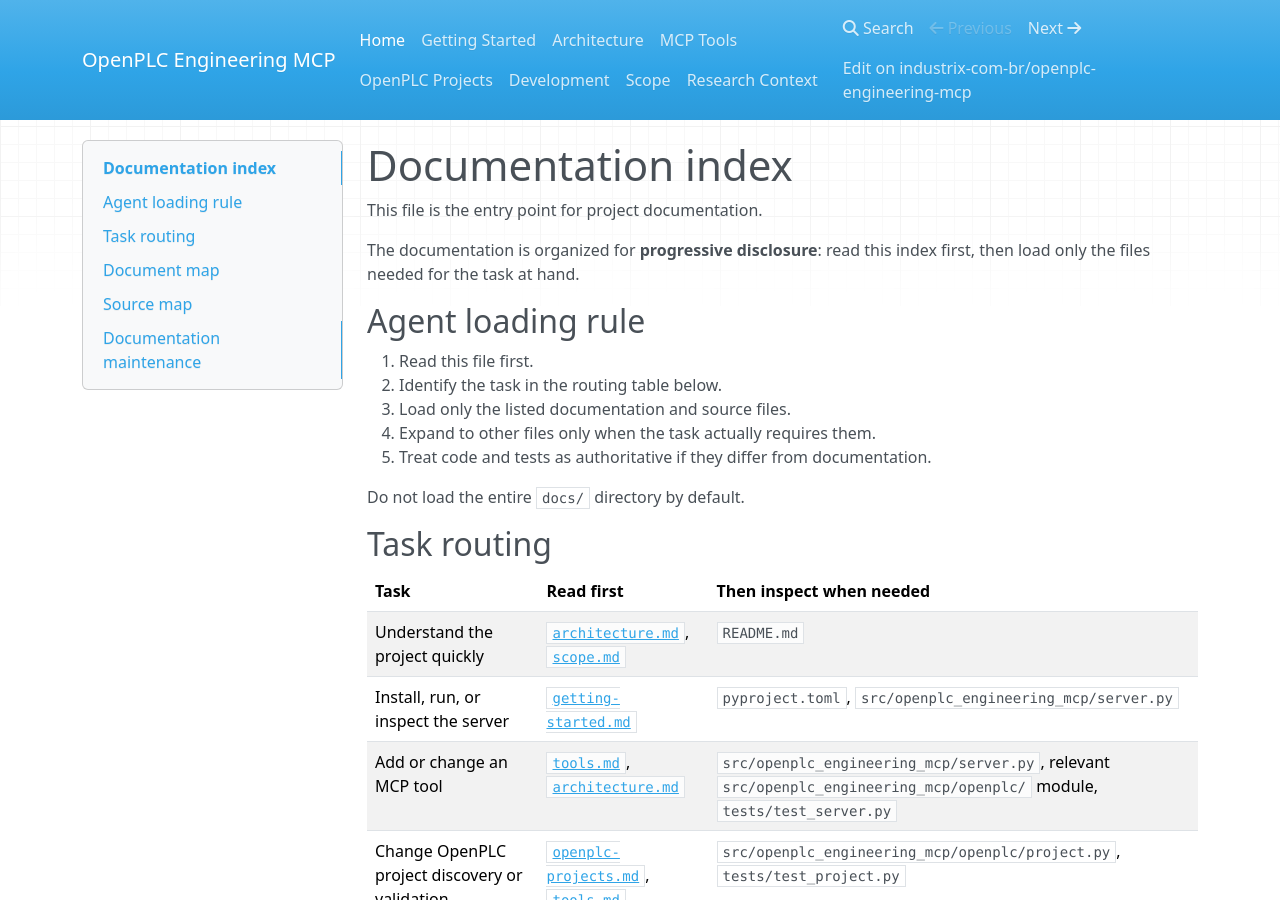
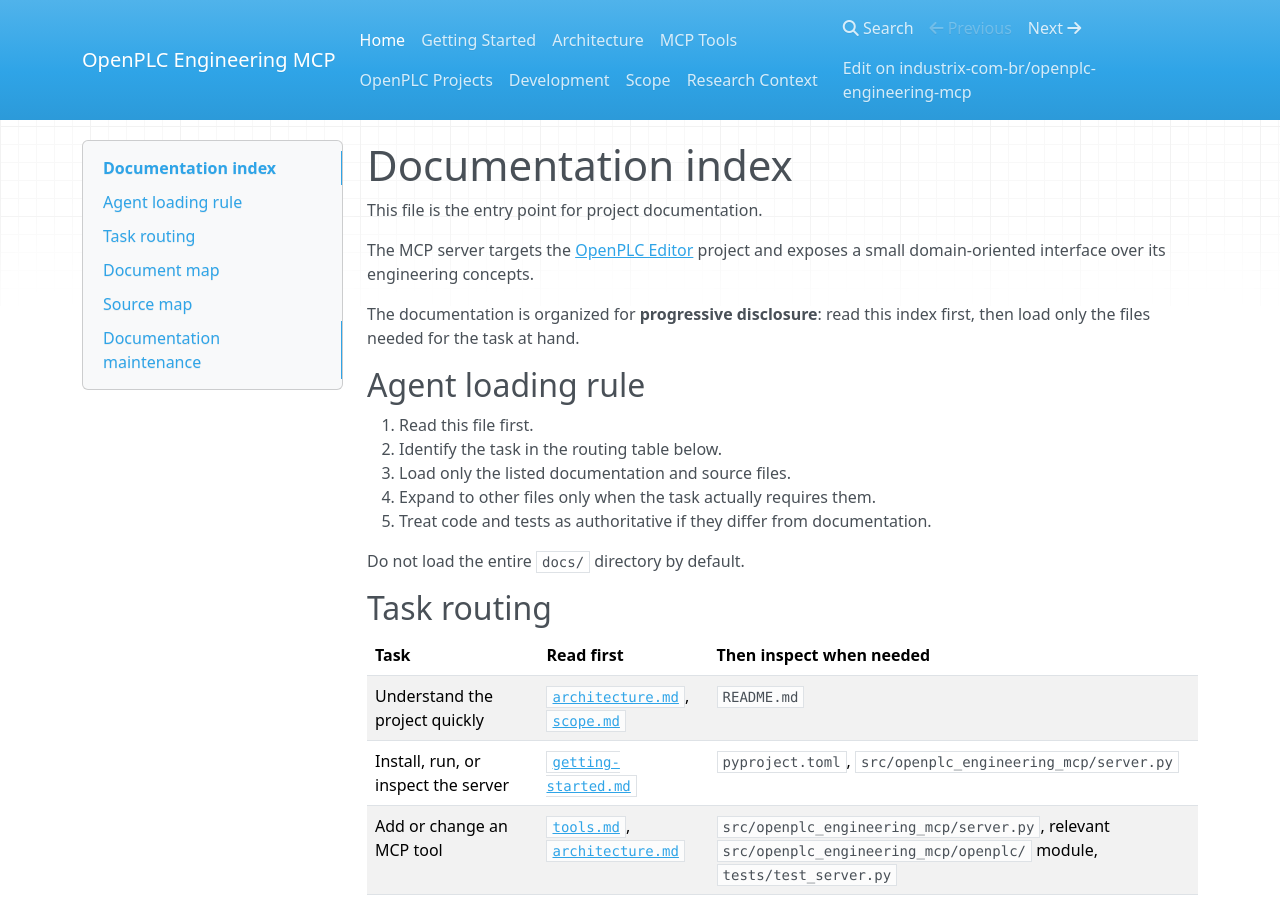
Before and after one commit to industrix-com-br/openplc-engineering-mcp, an MkDocs documentation site: the page built from docs/index.md, in a window 1280 px wide and 900 px high. Built offline with MkDocs 1.6.1, drawn with Linux system fonts in a browser that asks for light colours; nearby versions of some CDN libraries.

Commit message:
docs: identify OpenPLC Editor as target project

```diff
--- a/docs/index.md
+++ b/docs/index.md
@@ -1,6 +1,8 @@
 # Documentation index
 
 This file is the entry point for project documentation.
+
+The MCP server targets the [OpenPLC Editor](https://github.com/Autonomy-Logic/openplc-editor) project and exposes a small domain-oriented interface over its engineering concepts.
 
 The documentation is organized for **progressive disclosure**: read this index first, then load only the files needed for the task at hand.
 
```
